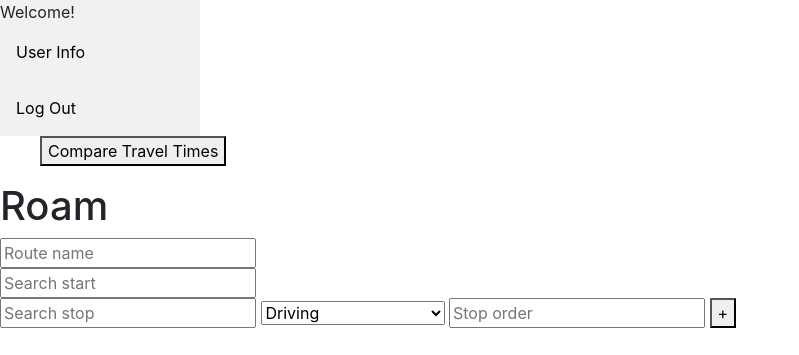
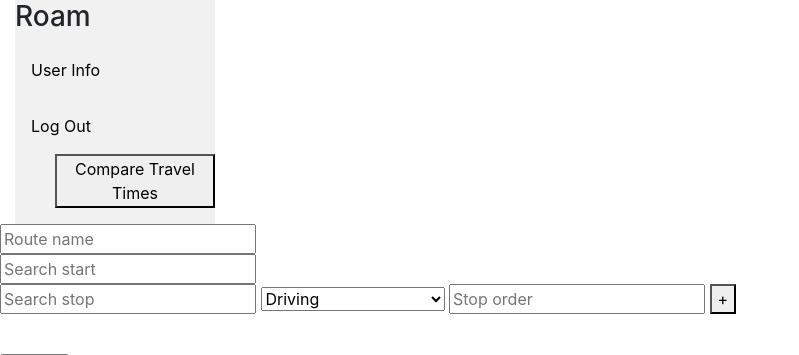
Before and after one commit to aileentran/roam, a Flask app: page /map in a window 1280 px wide; the page is wider, and only the part inside the window is pictured. Shown: the top 355 px of that part, without its empty margins (0-799 px from the left). Run offline with Flask 2, Linux system fonts and the light colour scheme; the visitor is signed in with stand-in values (Sample User, id 1); data comes from the database, SQL or seed files in the repository; data that the repository does not hold is empty; some libraries are stand-ins or nearby versions.

Commit message:
Implementing bootstrap. Map takes up whole page and created sidebar

```diff
--- a/static/css/map_base.css
+++ b/static/css/map_base.css
@@ -3,7 +3,7 @@ body {
 }
 
 #map {
-	width: 1250px;
+	width: 1750px;
 	height: 1000px;
 }
 
--- a/templates/base.html
+++ b/templates/base.html
@@ -28,9 +28,6 @@
 		{% endif %}
 	{% endwith %}
 
-	{# Title  #}
-	<h1>Roam</h1>
-
 	{% block routeinfo %}{% endblock %}
 
 
--- a/templates/homepage.html
+++ b/templates/homepage.html
@@ -3,6 +3,9 @@
 {# navbar! Includes registration and login button #}
 {% block nav %}
 	<nav>
+		{# Title  #}
+		<h1>Roam</h1>
+
 		<a href="/registration_page">
 			<button>Register</button>
 		</a>
--- a/templates/map.html
+++ b/templates/map.html
@@ -6,13 +6,14 @@
 {% endblock %}
 
 {% block side %}
-
+<div class="container-fluid">
+	<div class="row">
+		<div class="col">
 			<div class="sidebar">
-	Welcome!
 			{# TODO: link user info! #}
+			  <h3>Roam</h3>
 			  <a href="/user-info">User Info</a>
 			  <a href="/log-out">Log Out</a>
-</div>
 
 					<ul>
 						{% for route in routes %}
@@ -26,5 +27,9 @@
 						{% endfor %}
 						<button type="button" id="compare" data-routes="{{ routes }}">Compare Travel Times</button>
 				</ul>
+			</div>
+		</div>
+	</div>
+</div>
 
 {% endblock %}
--- a/templates/map_base.html
+++ b/templates/map_base.html
@@ -71,7 +71,7 @@
 
 {% block map %}
 	{# will render map #}
-	<section id="map">
+	<section id="map" class="container-fluid">
 		<div class="map"></div>
 	</section>
 
```
Lines whose indentation alone changed are shown as unchanged.
